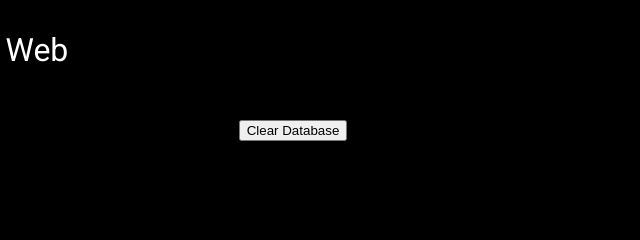
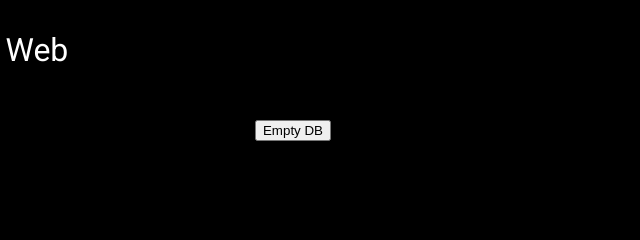
Before and after one commit to jwbraith/working-with-data-api, a website: page public/index.html in a window 1280 px wide. Shown: the top 240 px of the page, 357-997 px from the left. Drawn offline with Linux system fonts and the light colour scheme.

Commit message:
sending some delete signal to nedb

```diff
--- a/public/index.html
+++ b/public/index.html
@@ -12,8 +12,10 @@
     <div class="gridItem header">
       Charlie's Web
     </div>
-    <div class="gridItem button" id="clear"><input type="button" value="Clear Database" onclick="clear()"></div>
     <div class="gridItem button" id="submit"><input type="button" value="Submit Details" onclick="submit()"></div>
+    <div class="gridItem button" id="clear">
+      <input type="button" value="Empty DB" onclick="emptyDB()">
+    </div>
     <div class="gridItem" id="latitude">Latitude: <span id="latVal"></span>&deg;</div>
     <div class="gridItem" id="longitude">Longitude: <span id="longVal"></span>&deg;</div>
 
@@ -45,14 +47,20 @@
         }
       }
 
-      function clear() {
+      function emptyDB() {
+        console.log("Clear got to client");
+        const cmd = { cmd: 'flush' };
+        console.log(cmd);
         const options = {
           method: 'POST',
           headers: {
             "Content-Type": 'application/json'
-          }
+          },
+          body: JSON.stringify(cmd)
         }
-        fetch('/clear', options);
+        fetch('/clear', options).then(response => response.json()).then(data => {
+          console.log('Success:', data);
+        });
       }
     </script>
 
```
Also changed, not shown: index.js (+5 -4 lines), 1 other file.
